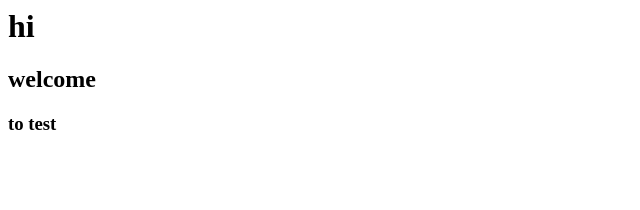
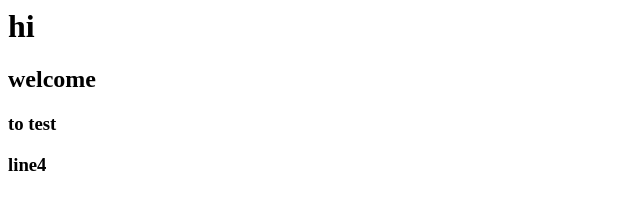
Before and after one commit to saikiranpalimpati/testrepo, a plain HTML site: page index.html in a window 1280 px wide. Shown: the full height of the page, 0-640 px from the left. Drawn offline with Linux system fonts and the light colour scheme.

Commit message:
added 4th line

```diff
--- a/index.html
+++ b/index.html
@@ -2,4 +2,5 @@
 <h1>hi</h1>
 <h2>welcome</h2>
 <h3>to test</h3>
+<h3>line4</h4>
 </html>
```
